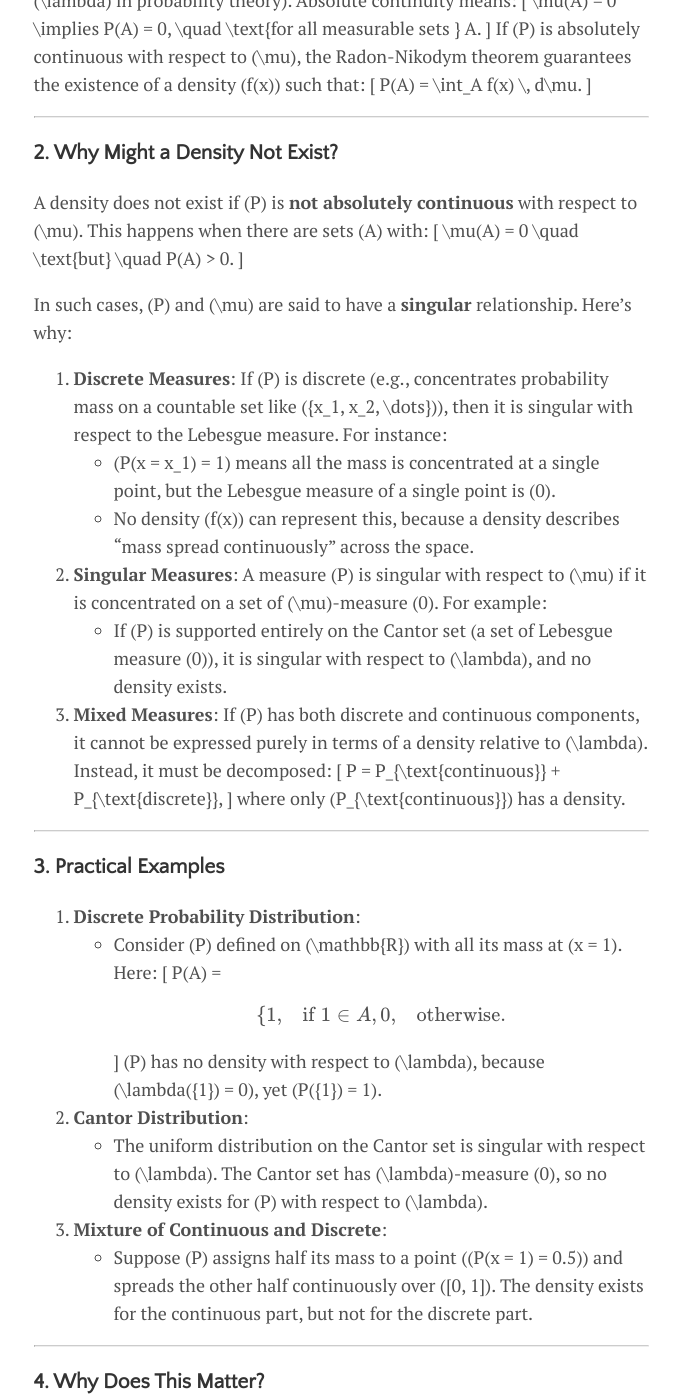
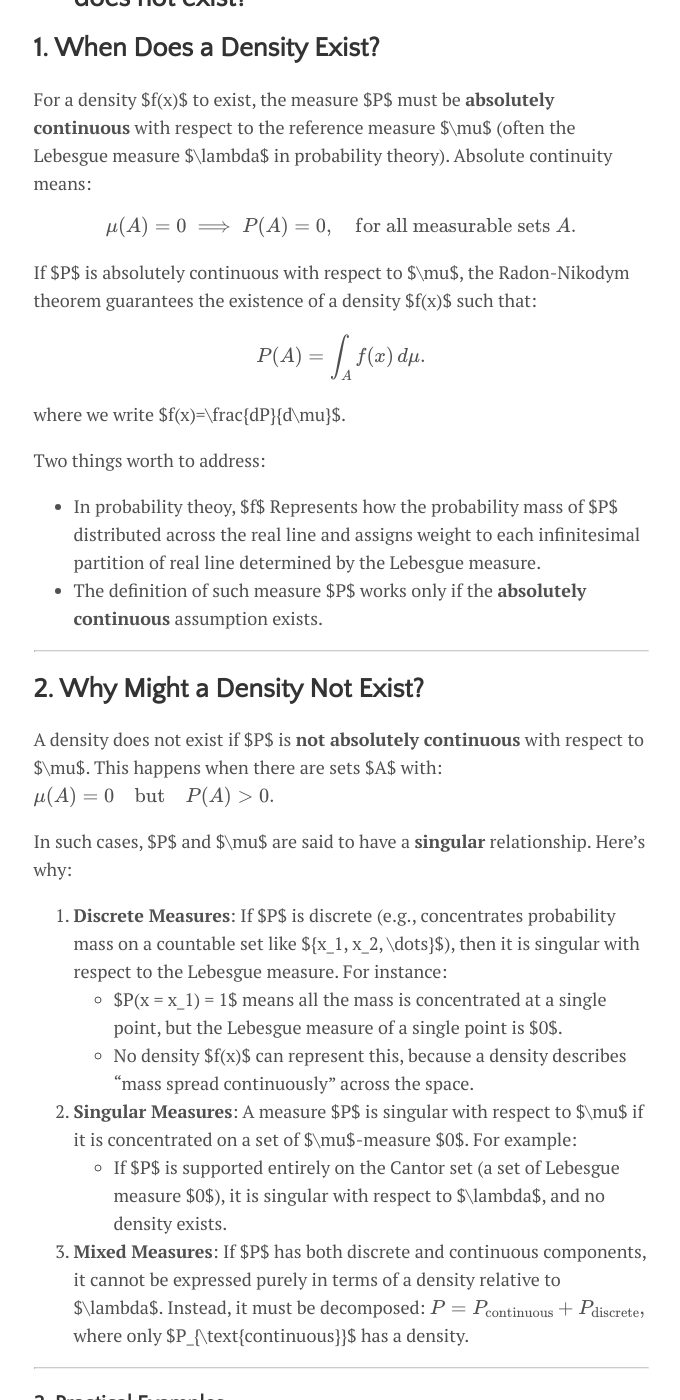
Before and after one commit to catty-halsey/catty-halsey.github.io, a Jekyll site: the page built from _posts/2024-11-15-Existence of probability density.md, in a window 1280 px wide and 1400 px high, scrolled down 444 px. Shown: the whole window, without its empty margins (299-979 px from the left). Built offline with Jekyll 4.4.1, drawn with Linux system fonts in a browser that asks for light colours; formulas are drawn with MathJax 3; some of the changed text lies outside the part shown.

Commit message:
Update 2024-11-15-Existence of probability density.md

```diff
--- a/_posts/2024-11-15-Existence of probability density.md
+++ b/_posts/2024-11-15-Existence of probability density.md
@@ -5,68 +5,82 @@ author: "Ziyan Li"
 categories: tutorials
 tags: [documentation, sample]
 ---
-Under lots of statistical setting, we assume density exists. However, in practical, the probability density is not always exists. In this blog, we attempt to illustrate why it
-### **1. When Does a Density Exist?**
-For a density \(f(x)\) to exist, the measure \(P\) must be **absolutely continuous** with respect to the reference measure \(\mu\) (often the Lebesgue measure \(\lambda\) in probability theory). Absolute continuity means:
-\[
+Under lots of statistical setting, we assume density exists. However, in practical, the probability density is not always exists. In this blog, we attempt to illustrate the next three questions:
+- When it will exist?
+- Why it might not exits?
+- What can we do when the probability density does not exist?
+---
+
+## **1. When Does a Density Exist?**
+For a density $f(x)$ to exist, the measure $P$ must be **absolutely continuous** with respect to the reference measure $\mu$ (often the Lebesgue measure $\lambda$ in probability theory). Absolute continuity means:
+
+$$
 \mu(A) = 0 \implies P(A) = 0, \quad \text{for all measurable sets } A.
-\]
-If \(P\) is absolutely continuous with respect to \(\mu\), the Radon-Nikodym theorem guarantees the existence of a density \(f(x)\) such that:
-\[
+$$
+
+If $P$ is absolutely continuous with respect to $\mu$, the Radon-Nikodym theorem guarantees the existence of a density $f(x)$ such that:
+
+$$
 P(A) = \int_A f(x) \, d\mu.
-\]
+$$
+
+where we write $f(x)=\frac{dP}{d\mu}$.
+
+Two things worth to address:
+- In probability theoy, $f$ Represents how the probability mass of $P$ distributed across the real line and assigns weight to each infinitesimal partition of real line determined by the Lebesgue measure.
+- The definition of such measure $P$ works only if the **absolutely continuous** assumption exists.
 
 ---
 
-### **2. Why Might a Density Not Exist?**
-A density does not exist if \(P\) is **not absolutely continuous** with respect to \(\mu\). This happens when there are sets \(A\) with:
-\[
+## **2. Why Might a Density Not Exist?**
+A density does not exist if $P$ is **not absolutely continuous** with respect to $\mu$. This happens when there are sets $A$ with:
+$$
 \mu(A) = 0 \quad \text{but} \quad P(A) > 0.
-\]
+$$
 
-In such cases, \(P\) and \(\mu\) are said to have a **singular** relationship. Here's why:
+In such cases, $P$ and $\mu$ are said to have a **singular** relationship. Here's why:
 
 1. **Discrete Measures**:
-   If \(P\) is discrete (e.g., concentrates probability mass on a countable set like \(\{x_1, x_2, \dots\}\)), then it is singular with respect to the Lebesgue measure. For instance:
-   - \(P(x = x_1) = 1\) means all the mass is concentrated at a single point, but the Lebesgue measure of a single point is \(0\).
-   - No density \(f(x)\) can represent this, because a density describes "mass spread continuously" across the space.
+   If $P$ is discrete (e.g., concentrates probability mass on a countable set like $\{x_1, x_2, \dots\}$), then it is singular with respect to the Lebesgue measure. For instance:
+   - $P(x = x_1) = 1$ means all the mass is concentrated at a single point, but the Lebesgue measure of a single point is $0$.
+   - No density $f(x)$ can represent this, because a density describes "mass spread continuously" across the space.
 
 2. **Singular Measures**:
-   A measure \(P\) is singular with respect to \(\mu\) if it is concentrated on a set of \(\mu\)-measure \(0\). For example:
-   - If \(P\) is supported entirely on the Cantor set (a set of Lebesgue measure \(0\)), it is singular with respect to \(\lambda\), and no density exists.
+   A measure $P$ is singular with respect to $\mu$ if it is concentrated on a set of $\mu$-measure $0$. For example:
+   - If $P$ is supported entirely on the Cantor set (a set of Lebesgue measure $0$), it is singular with respect to $\lambda$, and no density exists.
 
 3. **Mixed Measures**:
-   If \(P\) has both discrete and continuous components, it cannot be expressed purely in terms of a density relative to \(\lambda\). Instead, it must be decomposed:
-   \[
+   If $P$ has both discrete and continuous components, it cannot be expressed purely in terms of a density relative to $\lambda$. Instead, it must be decomposed:
+   $$
    P = P_{\text{continuous}} + P_{\text{discrete}},
-   \]
-   where only \(P_{\text{continuous}}\) has a density.
+   $$
+   where only $P_{\text{continuous}}$ has a density.
 
 ---
 
 ### **3. Practical Examples**
 1. **Discrete Probability Distribution**:
-   - Consider \(P\) defined on \(\mathbb{R}\) with all its mass at \(x = 1\). Here:
-     \[
+   - Consider $P$ defined on $\mathbb{R}$ with all its mass at $x = 1$. Here:
+     $$
      P(A) =
      \begin{cases}
        1, & \text{if } 1 \in A, \\
        0, & \text{otherwise.}
      \end{cases}
-     \]
-     \(P\) has no density with respect to \(\lambda\), because \(\lambda(\{1\}) = 0\), yet \(P(\{1\}) = 1\).
+     $$
+     $P$ has no density with respect to $\lambda$, because $\lambda(\{1\}) = 0$, yet $P(\{1\}) = 1$.
 
 2. **Cantor Distribution**:
-   - The uniform distribution on the Cantor set is singular with respect to \(\lambda\). The Cantor set has \(\lambda\)-measure \(0\), so no density exists for \(P\) with respect to \(\lambda\).
+   - The uniform distribution on the Cantor set is singular with respect to $\lambda$. The Cantor set has $\lambda$-measure $0$, so no density exists for $P$ with respect to $\lambda$.
 
 3. **Mixture of Continuous and Discrete**:
-   - Suppose \(P\) assigns half its mass to a point (\(P(x = 1) = 0.5\)) and spreads the other half continuously over \([0, 1]\). The density exists for the continuous part, but not for the discrete part.
+   - Suppose $P$ assigns half its mass to a point ($P(x = 1) = 0.5$) and spreads the other half continuously over $[0, 1]$. The density exists for the continuous part, but not for the discrete part.
 
 ---
 
 ### **4. Why Does This Matter?**
 The absence of a density complicates mathematical modeling and analysis:
-- **No density function \(f(x)\):** Without a density, you cannot compute probabilities as integrals of \(f(x)\).
+- **No density function $f(x)$:** Without a density, you cannot compute probabilities as integrals of $f(x)$.
 - **Radon-Nikodym theorem doesn't apply:** Many theorems assume absolute continuity and fail for singular measures.
 - **Complexity in decomposition:** You must separate the measure into discrete and continuous components.
 
@@ -74,22 +88,22 @@ The absence of a density complicates mathematical modeling and analysis:
 
 ### **5. How to Handle Such Cases**
 1. **Measure Decomposition**:
-   The **Lebesgue decomposition theorem** allows \(P\) to be split into:
-   \[
+   The **Lebesgue decomposition theorem** allows $P$ to be split into:
+   $$
    P = P_{\text{ac}} + P_{\text{sing}},
-   \]
+   $$
    where:
-   - \(P_{\text{ac}}\) (absolutely continuous part) has a density \(f(x)\).
-   - \(P_{\text{sing}}\) (singular part) does not.
+   - $P_{\text{ac}}$ (absolutely continuous part) has a density $f(x)$.
+   - $P_{\text{sing}}$ (singular part) does not.
 
 2. **Choosing a Suitable Reference Measure**:
-   In some cases, using a different reference measure \(\mu\) (e.g., one that assigns mass to points) can resolve the issue.
+   In some cases, using a different reference measure $\mu$ (e.g., one that assigns mass to points) can resolve the issue.
 
 ---
 
 ### **6. Summary**
 A density might not exist when:
-- \(P\) is singular with respect to \(\mu\) (e.g., \(P\) is discrete or supported on a set of \(\mu\)-measure \(0\)).
-- \(P\) has mixed components (both continuous and discrete).
+- $P$ is singular with respect to $\mu$ (e.g., $P$ is discrete or supported on a set of $\mu$-measure $0$).
+- $P$ has mixed components (both continuous and discrete).
 
-The existence of a density is tied to the relationship between the measure \(P\) and the reference measure \(\mu\). When a density does exist, it greatly simplifies probability computations and analysis.
+The existence of a density is tied to the relationship between the measure $P$ and the reference measure $\mu$. When a density does exist, it greatly simplifies probability computations and analysis.
```
